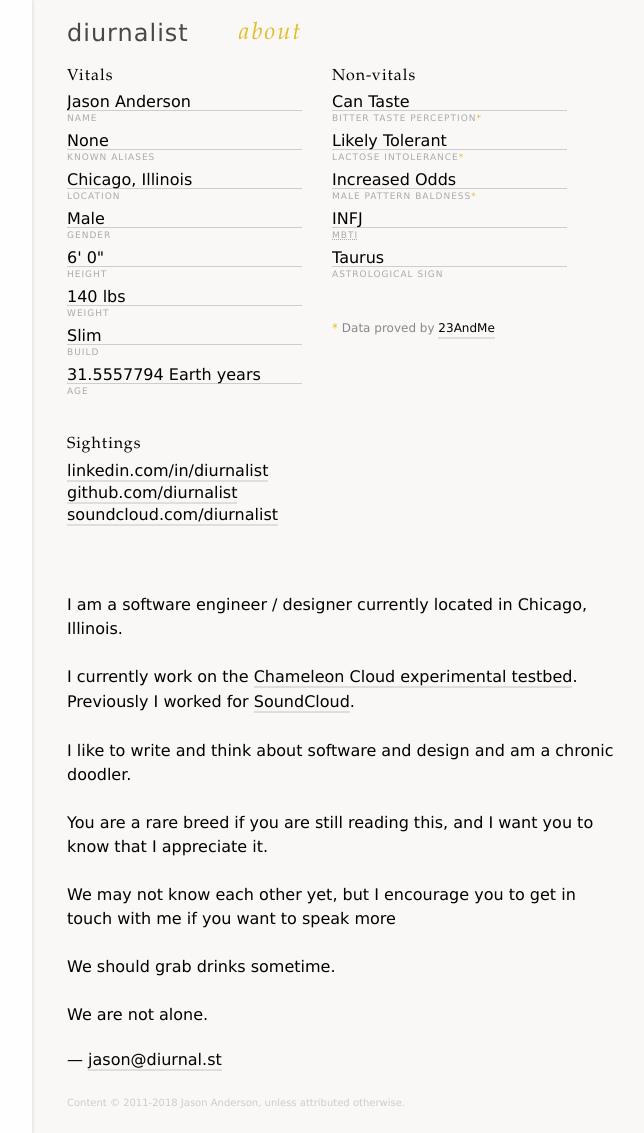
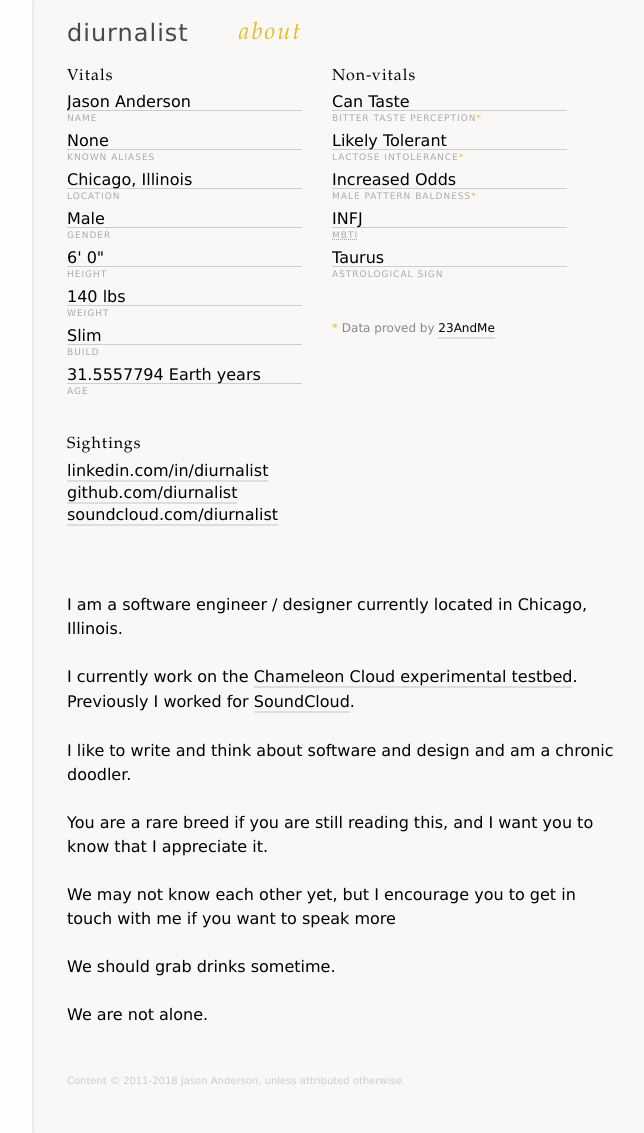
Before and after one commit to diurnalist/diurnal.st, a Jekyll site: the page built from about.html, in a window 1280 px wide and 1133 px high. Shown: the whole window, without its empty margins (318-962 px from the left). Built offline with Jekyll 4.4.1, drawn with Linux system fonts in a browser that asks for light colours.

Commit message:
Remove email

```diff
--- a/about.html
+++ b/about.html
@@ -43,7 +43,6 @@ layout: default
   <p>We may not know each other yet, but I encourage you to get in touch with me if you want to speak more</p>
   <p>We should grab drinks sometime.</p>
   <p>We are not alone.</p>
-  <em class="byline"> &mdash; <a href="mailto:jason@diurnal.st">jason@diurnal.st</a></em>
 </article>
 
 <script type="text/javascript">
```
